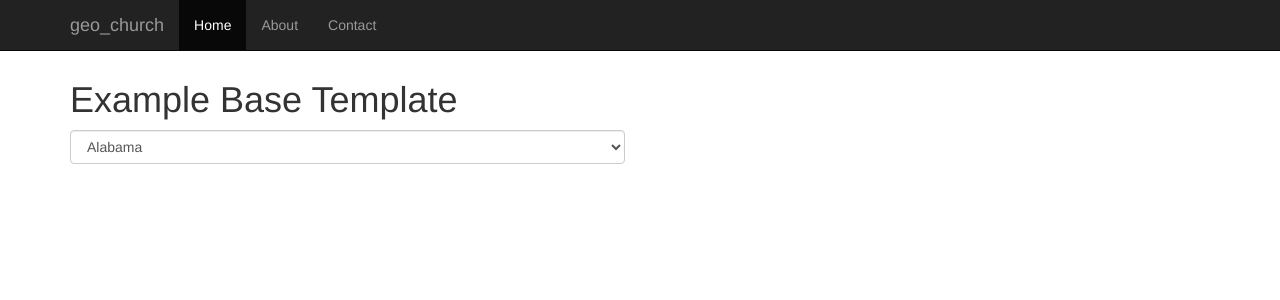
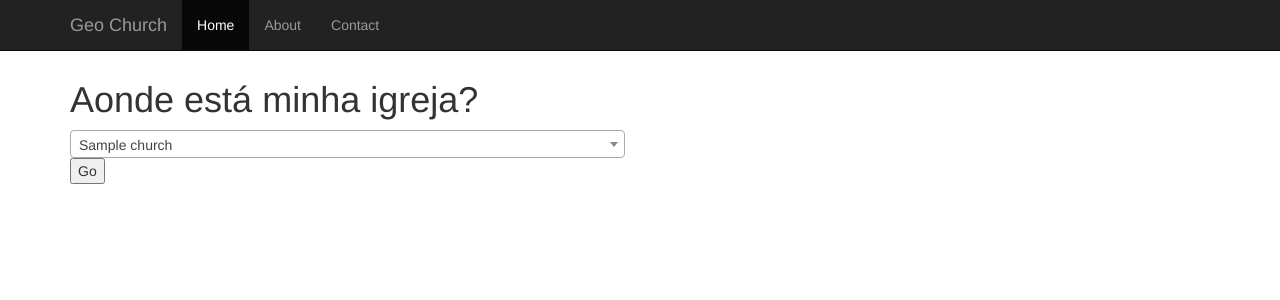
Before and after one commit to andersonberg/geo_church, a Django app: template geo_church/templates/base.html in a window 1280 px wide. Shown: the top 300 px of the page. Run offline with Django 3.2, Linux system fonts and the light colour scheme; the template is opened without the code that fills it: most values are stand-ins (such as "Sample title", 1, 10 or a date in 2020); some libraries are stand-ins or nearby versions.

Commit message:
adicionando igrejas e endereços

```diff
--- a/geo_church/geo_church/settings/base.py
+++ b/geo_church/geo_church/settings/base.py
@@ -132,6 +132,7 @@
 # See: https://docs.djangoproject.com/en/dev/ref/settings/#template-context-processors
 TEMPLATE_CONTEXT_PROCESSORS = (
     'django.contrib.auth.context_processors.auth',
+    'django.core.context_processors.csrf',
     'django.core.context_processors.debug',
     'django.core.context_processors.i18n',
     'django.core.context_processors.media',
--- a/geo_church/geo_church/urls.py
+++ b/geo_church/geo_church/urls.py
@@ -8,7 +8,7 @@
 admin.autodiscover()
 
 urlpatterns = patterns('',
-    url(r'^$', TemplateView.as_view(template_name='base.html')),
+    url(r'^$', 'maps.views.home', name='home'),
     url(r'^map/', 'maps.views.map_page', name='map_page'),
 
     # Examples:
--- a/geo_church/templates/base.html
+++ b/geo_church/templates/base.html
@@ -41,11 +41,11 @@
             <span class="icon-bar"></span>
             <span class="icon-bar"></span>
           </button>
-          <a class="navbar-brand" href="#">geo_church</a>
+          <a class="navbar-brand" href="{% url 'home' %}">Geo Church</a>
         </div>
         <div class="collapse navbar-collapse">
           <ul class="nav navbar-nav">
-            <li class="active"><a href="#">Home</a></li>
+            <li class="active"><a href="{% url 'home' %}">Home</a></li>
             <li><a href="#about">About</a></li>
             <li><a href="#contact">Contact</a></li>
           </ul>
@@ -55,16 +55,21 @@
 
     <div class="container">
 
-      <h1>{% block page_title %}Example Base Template{% endblock page_title %}</h1>
+      <h1>{% block page_title %}Aonde está minha igreja?{% endblock page_title %}</h1>
 
       {% block content %}
 
         <div class="row">
             <div class="col-md-6 md-margin-bottom-40">
-                <select class="js-example-placeholder-single form-control js-example-events">
-                    <option value="AL">Alabama</option>
-                    <option value="PE">Pernambuco</option>
+                <form action="{% url 'map_page' %}" method="post">
+                    {% csrf_token %}
+                    <select class="js-example-placeholder-single form-control" name="address">
+                        {% for church in igrejas %}
+                        <option value="{{ church.address }}">{{ church.name }}</option>
+                        {% endfor %}
                     </select>
+                    <input type="submit" value="Go" />
+                </form>
             </div>
             <div class="col-md-6 md-margin-bottom-40">
             </div>
@@ -94,30 +99,34 @@
 
     <!-- place project specific Javascript in this file -->
     <script src="{% static 'js/geo_church.js' %}"></script>
-    <script type="text/javascript" src="http://maps.googleapis.com/maps/api/js?sensor=true"></script>
+    <!--<script type="text/javascript" src="http://maps.googleapis.com/maps/api/js?sensor=true"></script>-->
     <script src="//cdnjs.cloudflare.com/ajax/libs/select2/4.0.0-rc.2/js/select2.min.js"></script>
-    <script type="text/javascript" src="{% static 'js/gmap/gmap.js' %}"></script>
-    <script type="text/javascript" src="{% static 'js/page_contacts.js' %}"></script>
+    <!--<script type="text/javascript" src="{% static 'js/gmap/gmap.js' %}"></script>-->
+    <!--<script type="text/javascript" src="{% static 'js/page_contacts.js' %}"></script>-->
     <script type="text/javascript">
         $('select').select2();
         jQuery(document).ready(function() {
             $(".js-example-placehoder-single").select2({
-                placeholder: "Select a state",
+                placeholder: "Selecione uma cidade",
                 allowClear: true
             });
+
+        });
+</script>
+
+    <!--Isto vai após o document ready
     ContactPage.initMap();
 
     var $eventSelect = $(".js-example-events");
     $eventSelect.on("select2:select", function (e) {
         $.ajax({
             type: 'POST',
+            csrfmiddlewaretoken: '{{ csrf_token }}',
             url: '{% url 'map_page' %}',
             success: function(){alert('DONE!');},
             error:function(){alert('ERROR!');},
         });
-            });
-        });
-</script>
+    });-->
 
     {% block extra_js %}{% endblock extra_js %}
   </body>
```
Also changed, not shown: geo_church/maps/forms.py (added, +8 -0 lines), geo_church/maps/views.py (+20 -3 lines). Lines whose indentation alone changed are shown as unchanged.
